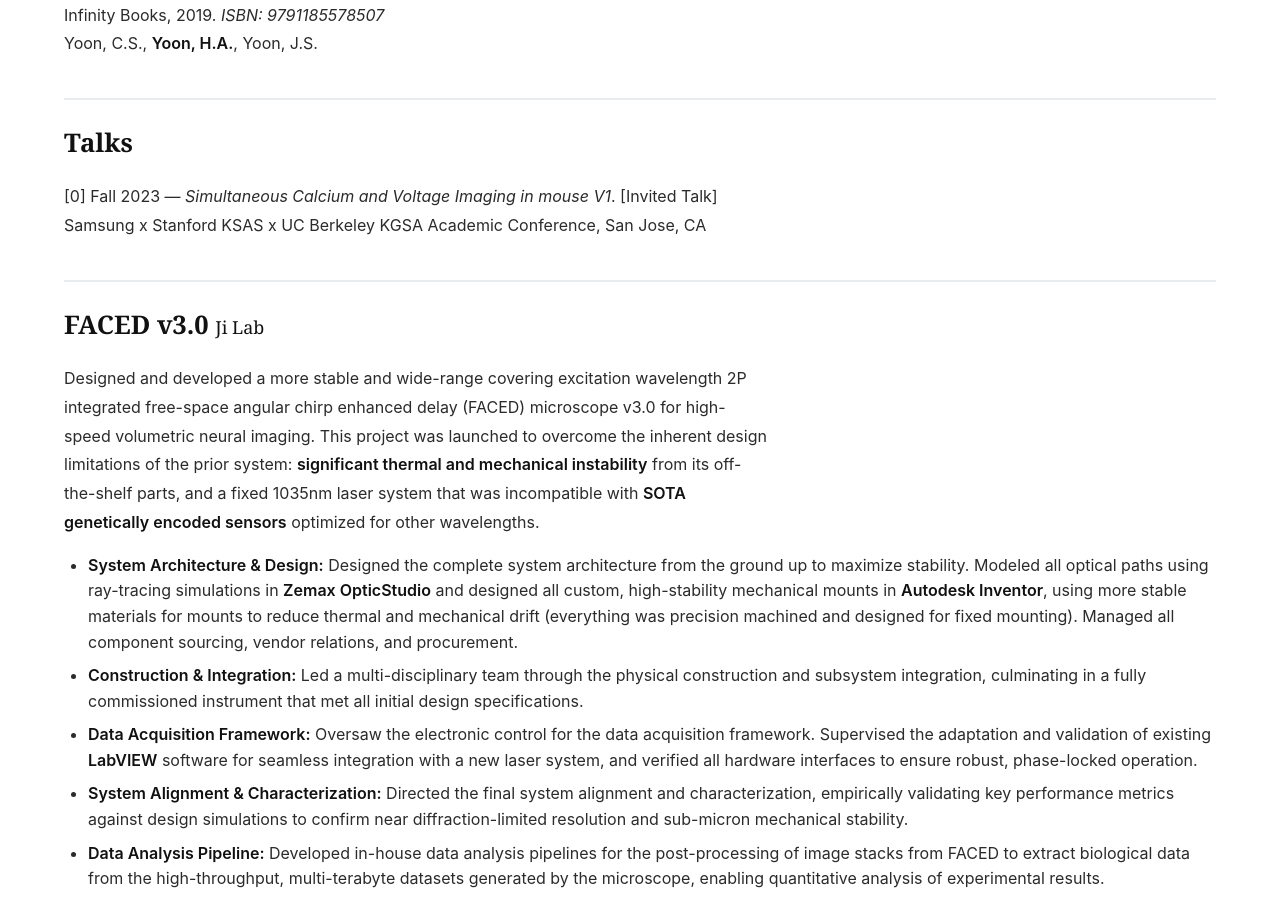
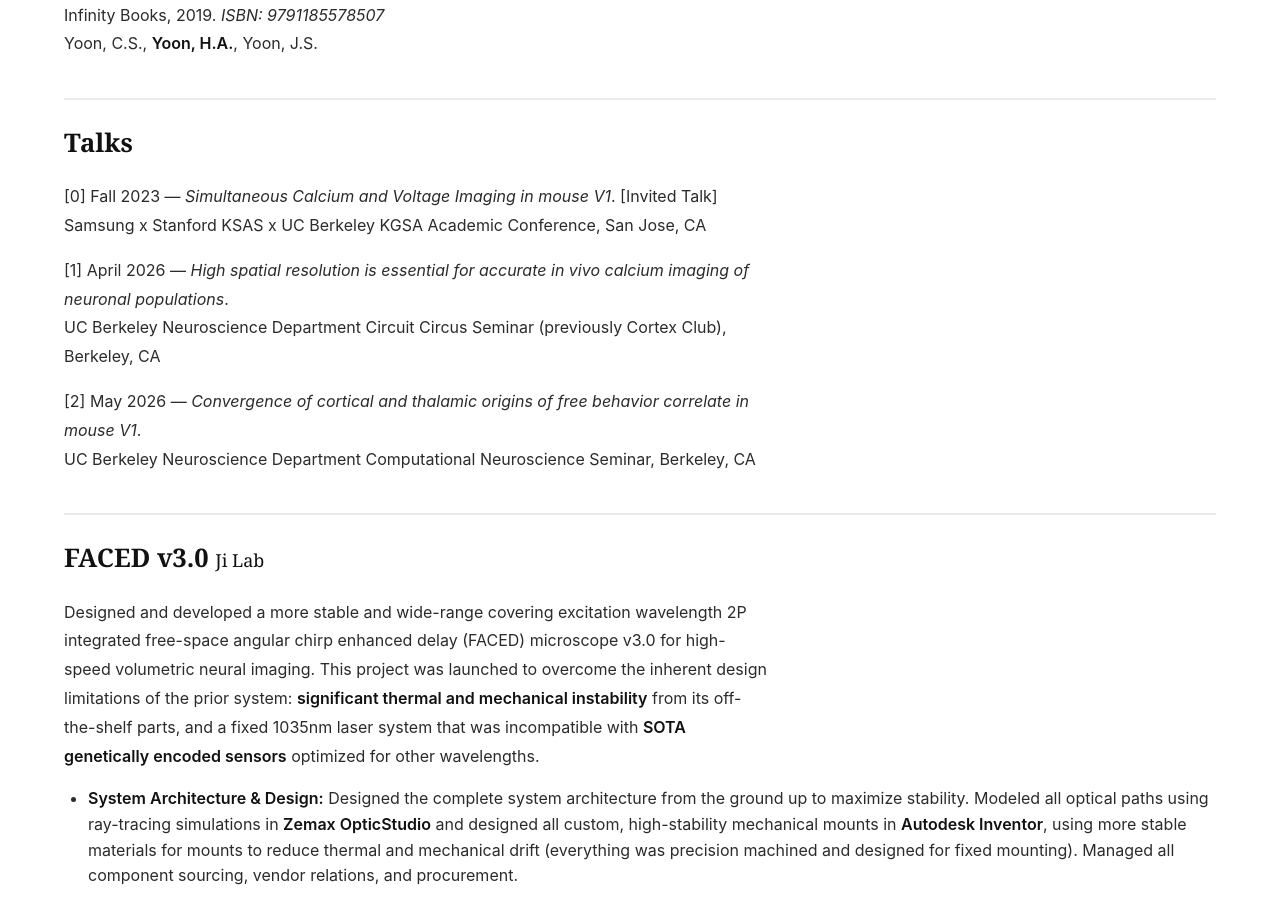
Before and after one commit to annahayoon/annahayoon.github.io, a Jekyll site: the page research-publications.html, which Jekyll copies as it is, in a window 1280 px wide and 900 px high, scrolled down 1471 px. Built offline with Jekyll 4.4.1, drawn with Linux system fonts in a browser that asks for light colours.

Commit message:
Remove legacy DS/ME and research CV variants; update presentation and research publications page.

```diff
--- a/research-publications.html
+++ b/research-publications.html
@@ -150,6 +150,10 @@
             <h2 id="talks">Talks</h2>
             <p>[0] Fall 2023 — <em>Simultaneous Calcium and Voltage Imaging in mouse V1</em>. [Invited Talk]<br>
             Samsung x Stanford KSAS x UC Berkeley KGSA Academic Conference, San Jose, CA</p>
+            <p>[1] April 2026 — <em>High spatial resolution is essential for accurate in vivo calcium imaging of neuronal populations</em>.<br>
+            UC Berkeley Neuroscience Department Circuit Circus Seminar (previously Cortex Club), Berkeley, CA</p>
+            <p>[2] May 2026 — <em>Convergence of cortical and thalamic origins of free behavior correlate in mouse V1</em>.<br>
+            UC Berkeley Neuroscience Department Computational Neuroscience Seminar, Berkeley, CA</p>
 
             <h2 id="faced-microscope">FACED v3.0 <span style="font-size: 0.7em; font-weight: normal;">Ji Lab</span></h2>
             <p>Designed and developed a more stable and wide-range covering excitation wavelength 2P integrated free-space angular chirp enhanced delay (FACED) microscope v3.0 for high-speed volumetric neural imaging. This project was launched to overcome the inherent design limitations of the prior system: <strong>significant thermal and mechanical instability</strong> from its off-the-shelf parts, and a fixed 1035nm laser system that was incompatible with <strong>SOTA genetically encoded sensors</strong> optimized for other wavelengths.</p>
```
